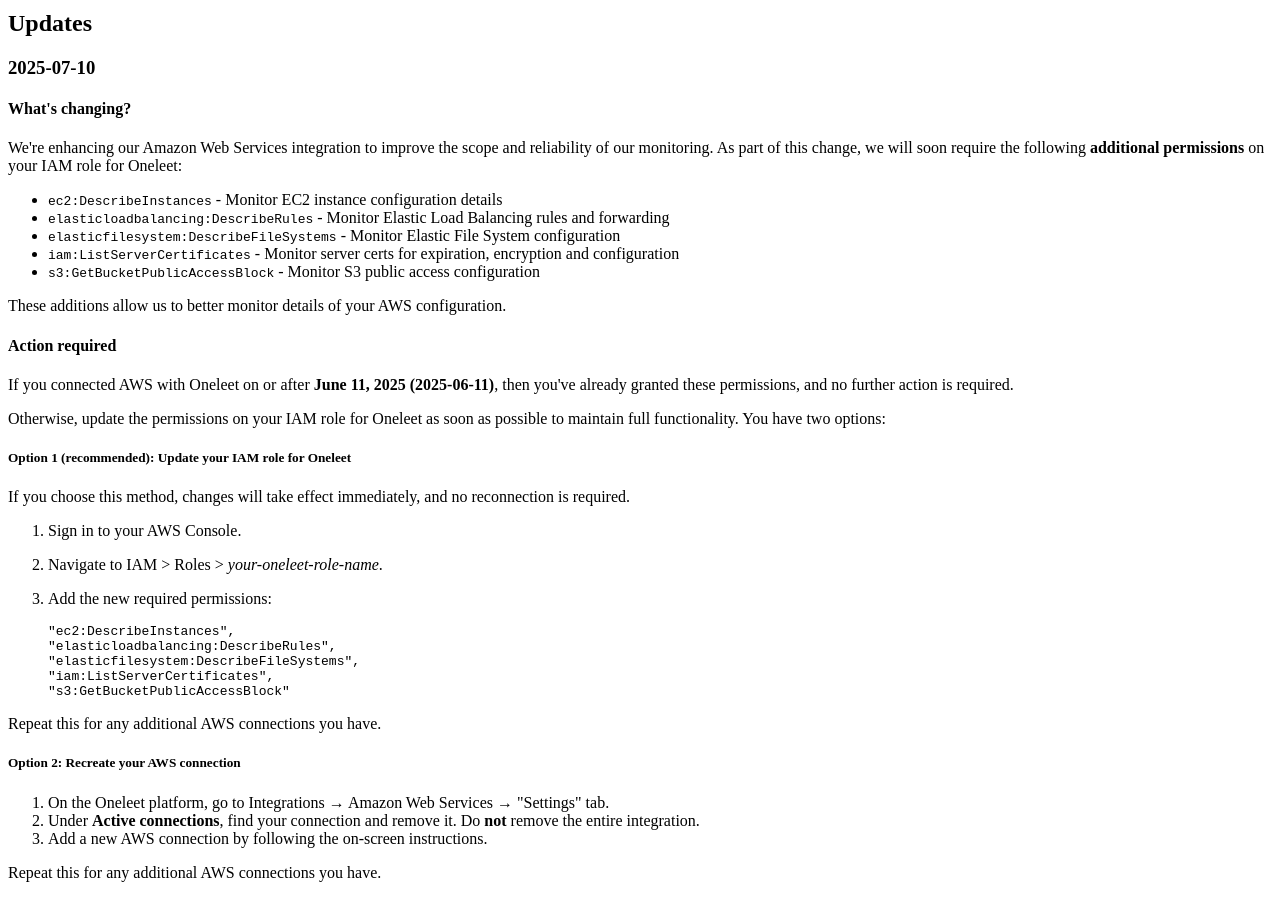
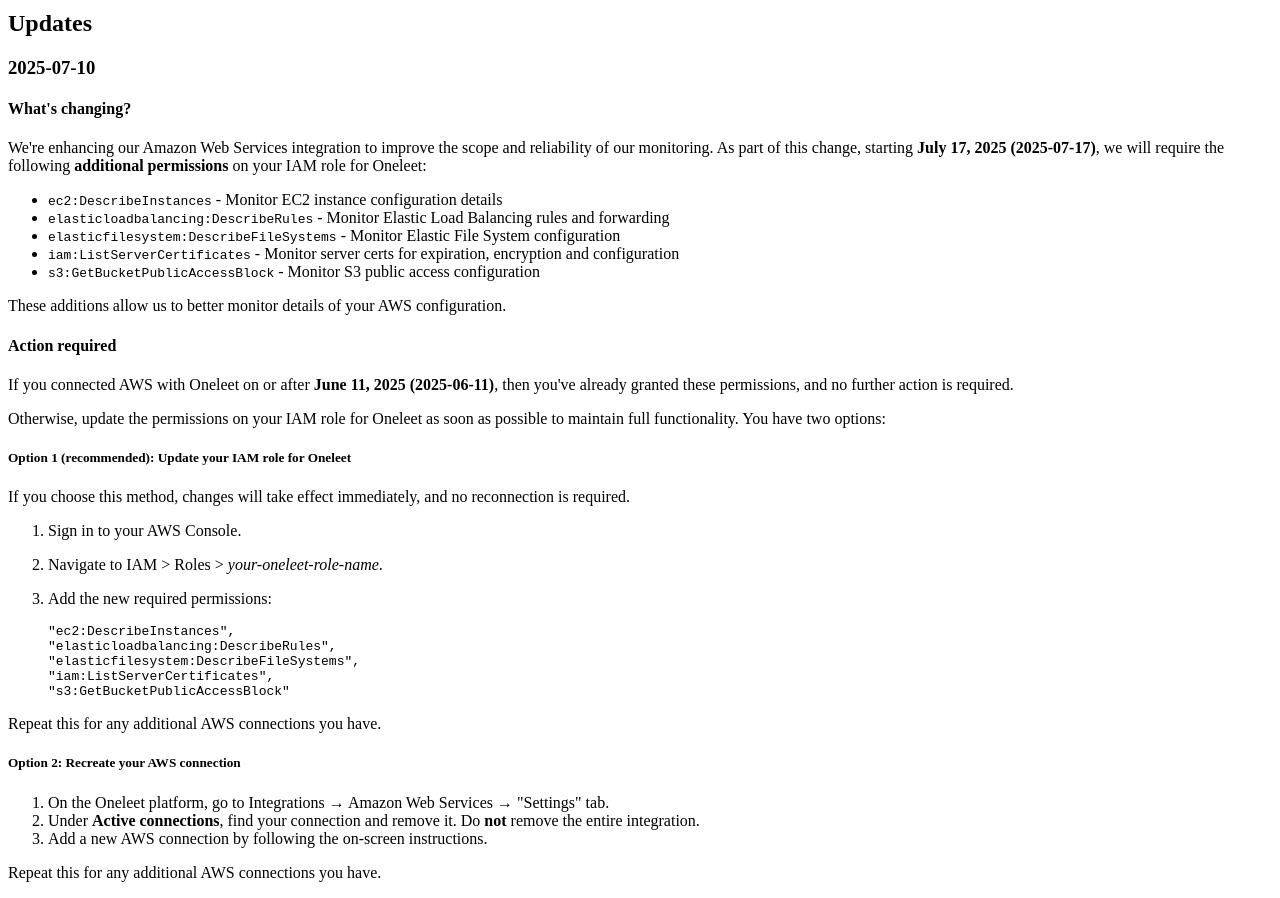
Before and after one commit to Oneleet/oneleet-docs, a Next.js app: page /integrations/aws in a window 1280 px wide. Shown: the part 1720-2618 px from the top of the page. Built offline with nearby package versions, Linux system fonts and the light colour scheme.

Commit message:
Update wording for integrations permission updates

```diff
--- a/pages/integrations/aws.mdx
+++ b/pages/integrations/aws.mdx
@@ -110,7 +110,7 @@
 
 #### What's changing?
 
-We're enhancing our Amazon Web Services integration to improve the scope and reliability of our monitoring. As part of this change, we will soon require the following **additional permissions** on your IAM role for Oneleet:
+We're enhancing our Amazon Web Services integration to improve the scope and reliability of our monitoring. As part of this change, starting **July 17, 2025 (2025-07-17)**, we will require the following **additional permissions** on your IAM role for Oneleet:
 
 - `ec2:DescribeInstances` - Monitor EC2 instance configuration details
 - `elasticloadbalancing:DescribeRules` - Monitor Elastic Load Balancing rules and forwarding
--- a/pages/integrations/github.mdx
+++ b/pages/integrations/github.mdx
@@ -46,4 +46,4 @@
 
 #### Action required
 
-You should soon see a GitHub notification prompting you to accept new permissions for the **Oneleet** app. Please accept the permissions to enable user access reviews for GitHub on Oneleet.
+Later today, you should see a GitHub notification prompting you to accept new permissions for the **Oneleet** app. Please accept the permissions to enable user access reviews for GitHub on Oneleet.
```
